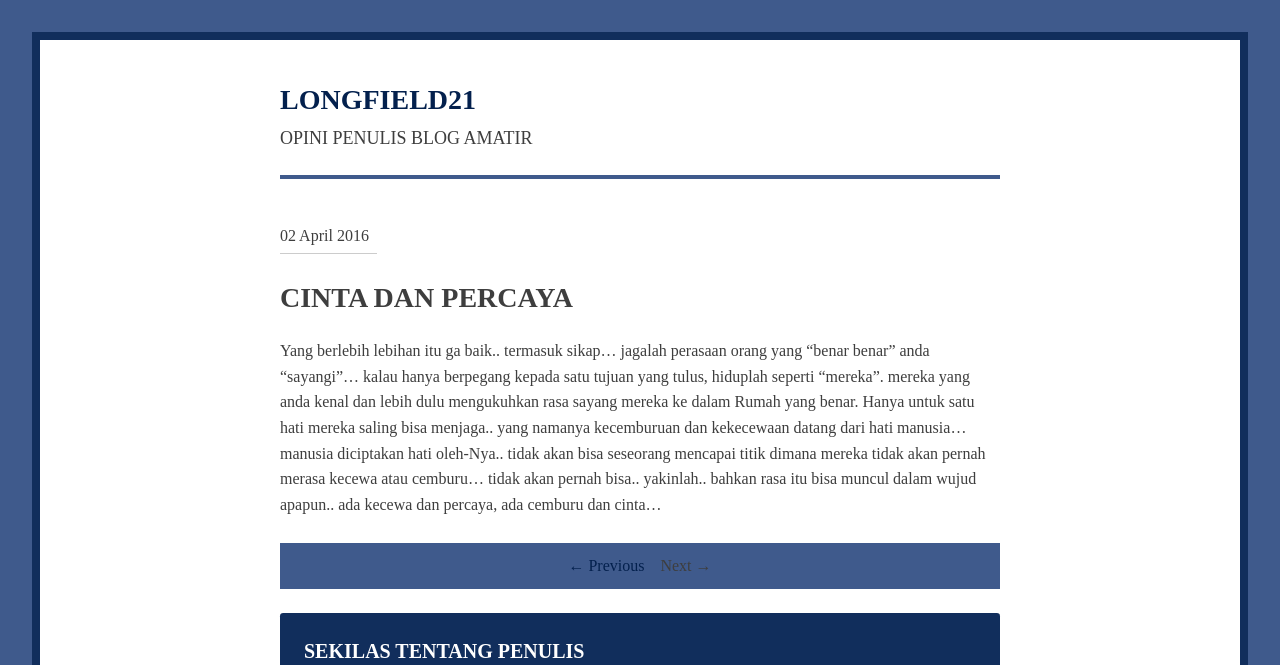
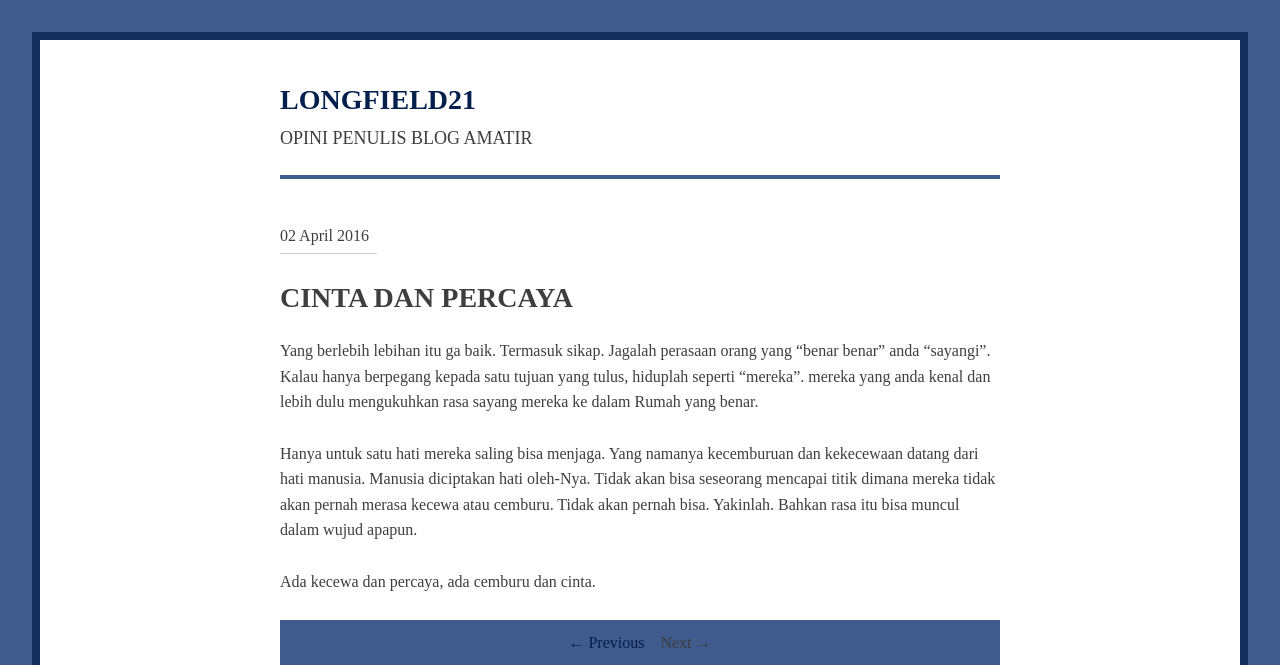
Before and after one commit to longfield21/longfield21.github.com, a Jekyll site: the page built from _posts/2016-04-02-cinta.md, in a window 1280 px wide, cut to the strip 0-665 px from the top of the page. Built offline with Jekyll 4.4.1, drawn with Linux system fonts in a browser that asks for light colours; some web fonts are replaced; Markdown is read by kramdown in place of the engine named in the settings.

```diff
--- a/_posts/2016-04-02-cinta.md
+++ b/_posts/2016-04-02-cinta.md
@@ -4,6 +4,8 @@ title: Cinta dan Percaya
 date: 2016-04-02
 ---
 
-Yang berlebih lebihan itu ga baik.. termasuk sikap... jagalah perasaan orang yang "benar benar" anda "sayangi"... kalau hanya berpegang kepada satu tujuan yang tulus, hiduplah seperti "mereka". mereka yang anda kenal dan lebih dulu mengukuhkan rasa sayang mereka ke dalam Rumah yang benar.
-Hanya untuk satu hati mereka saling bisa menjaga.. yang namanya kecemburuan dan kekecewaan datang dari hati manusia... manusia diciptakan hati oleh-Nya.. tidak akan bisa seseorang mencapai titik dimana mereka tidak akan pernah merasa kecewa atau cemburu... tidak akan pernah bisa.. yakinlah.. bahkan rasa itu bisa muncul dalam wujud apapun..
-ada kecewa dan percaya, ada cemburu dan cinta...
+Yang berlebih lebihan itu ga baik. Termasuk sikap. Jagalah perasaan orang yang "benar benar" anda "sayangi". Kalau hanya berpegang kepada satu tujuan yang tulus, hiduplah seperti "mereka". mereka yang anda kenal dan lebih dulu mengukuhkan rasa sayang mereka ke dalam Rumah yang benar.
+
+Hanya untuk satu hati mereka saling bisa menjaga. Yang namanya kecemburuan dan kekecewaan datang dari hati manusia. Manusia diciptakan hati oleh-Nya. Tidak akan bisa seseorang mencapai titik dimana mereka tidak akan pernah merasa kecewa atau cemburu. Tidak akan pernah bisa. Yakinlah. Bahkan rasa itu bisa muncul dalam wujud apapun.
+
+Ada kecewa dan percaya, ada cemburu dan cinta.
```
